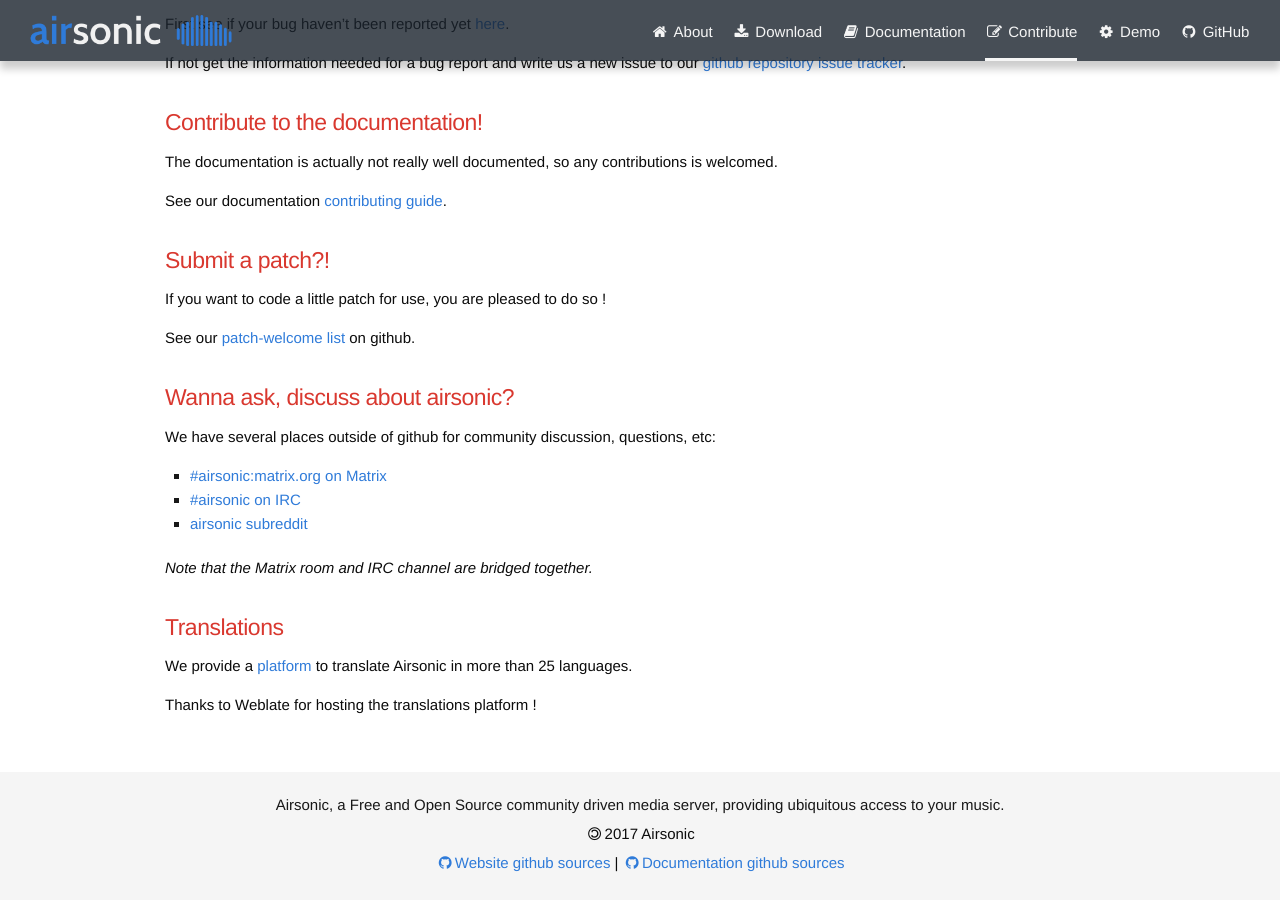
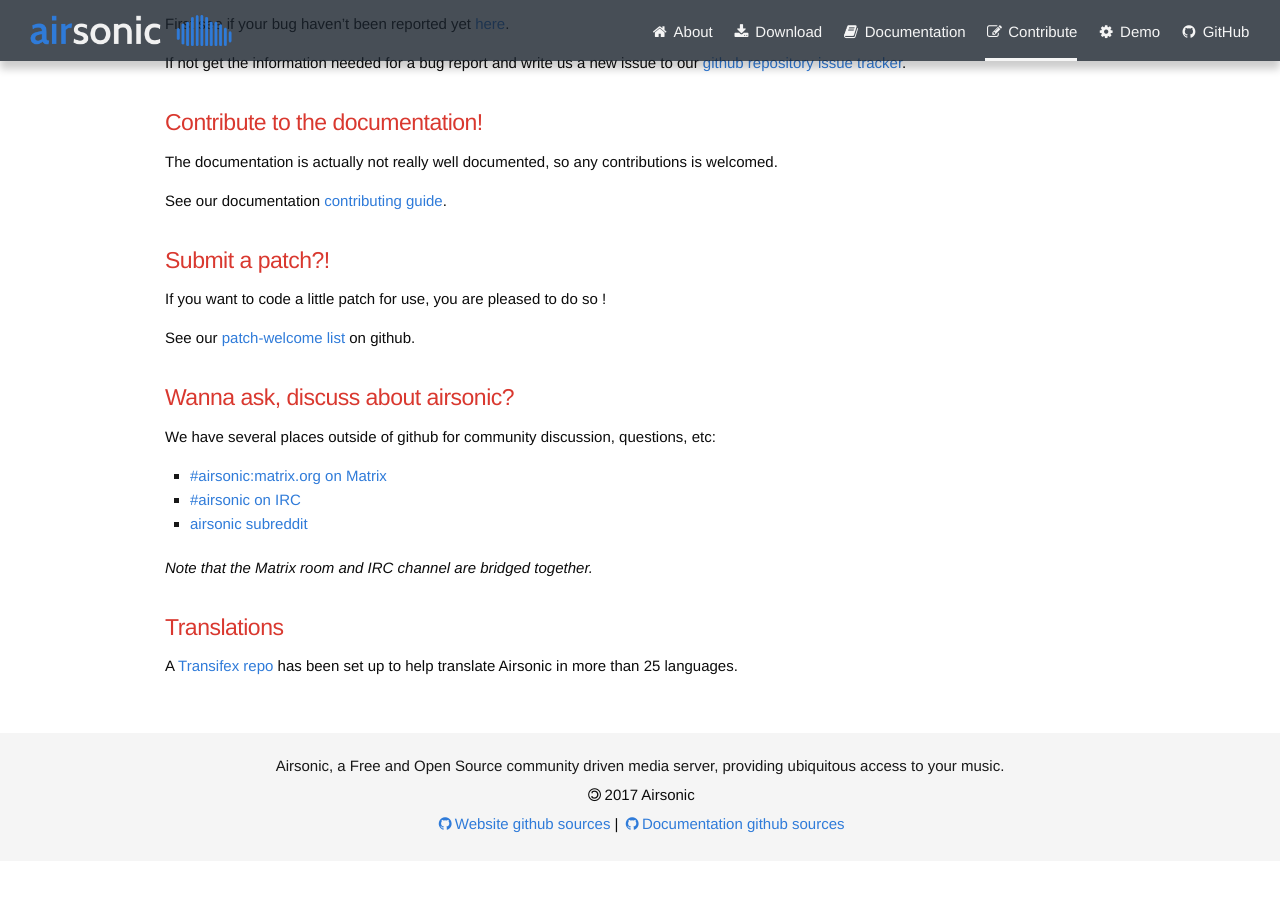
Before and after one commit to airsonic/airsonic.github.io, a Jekyll site: the page built from pages/contribute.md, in a window 1280 px wide and 900 px high, scrolled down 261 px. Built offline with Jekyll 4.4.1, drawn with Linux system fonts in a browser that asks for light colours; after the commit the page ends 1122 px from its top, so only the background shows below that.

Commit message:
Change weblate to transifex

```diff
--- a/pages/contribute.md
+++ b/pages/contribute.md
@@ -37,6 +37,4 @@ We have several places outside of github for community discussion, questions, et
 
 ##### Translations
 
-We provide a [platform](https://hosted.weblate.org/projects/airsonic/develop/) to translate Airsonic in more than 25 languages.
-
-Thanks to Weblate for hosting the translations platform !
+A [Transifex repo](https://www.transifex.com/airsonic/airsonic/) has been set up to help translate Airsonic in more than 25 languages.
```
